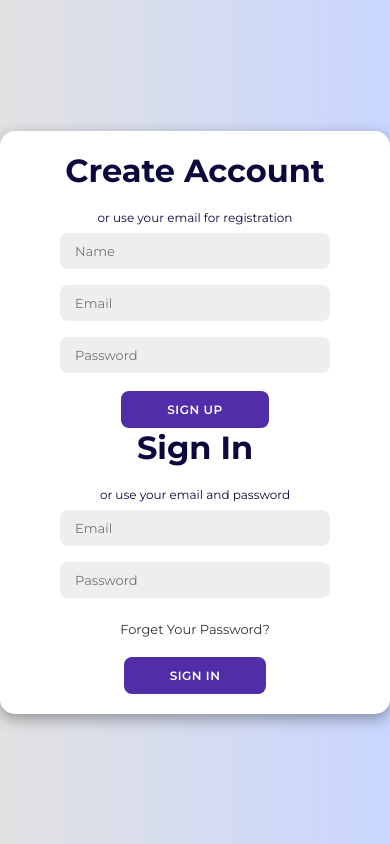
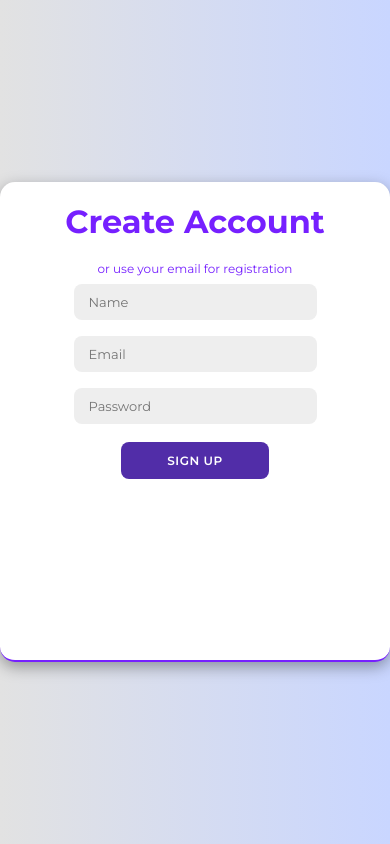
Before and after one commit to majopan/INNOVA-SERVICES-SUPPORT, a React (Create React App) app in the folder innova/: page /register in a window 390 px wide. Built offline with nearby package versions, Linux system fonts and the light colour scheme; a web font is replaced by a local one.

Commit message:
responsive funcional

```diff
--- a/innova/src/components/Elements/Login.jsx
+++ b/innova/src/components/Elements/Login.jsx
@@ -2,11 +2,7 @@ import React, { useState } from "react";
 import "../../style/Login.css";
 
 const Login = () => {
-  const [isActive, setIsActive] = useState(false);
-
-  const handleLoginClick = () => {
-    setIsActive(false);
-  };
+  const [isActive] = useState(false);
 
   return (
     <div className="login-containerr">
@@ -23,15 +19,8 @@ const Login = () => {
         </div>
         <div className="toggle-containerr">
           <div className="toggle">
-            <div className="toggle-panel toggle-left">
+            <div className="toggle-panel toggle-right">
               <h1>Welcome Back!</h1>
-              <p>Enter your personal details to use all of the site's features</p>
-              <button className="hidden" id="login" onClick={handleLoginClick}>
-                Sign In
-              </button>
-            </div>
-            <div className="toggle-panel toggle-right">
-              <h1>Hello, Friend!</h1>
               <p>Log in with your personal details to use all the features of the site</p>
             </div>
           </div>
--- a/innova/src/components/Elements/Register.jsx
+++ b/innova/src/components/Elements/Register.jsx
@@ -1,6 +1,5 @@
 import React, { useState } from "react";
 import "../../style/Register.css";
-
 
 const Login = () => {
   const [isActive, setIsActive] = useState(false);
@@ -9,13 +8,9 @@
     setIsActive(true);
   };
 
-    const handleLoginClick = () => {
-        setIsActive(false);
-    };
-
   return (
     <div className="login-containerr">
-        <div className={`containerr ${isActive ? "active" : ""}`} id="containerr">
+      <div className={`containerr ${isActive ? "active" : "active"}`} id="containerr">
         <div className="form-containerr sign-up">
           <form>
             <h1>Create Account</h1>
@@ -26,28 +21,12 @@
             <button type="button">Sign Up</button>
           </form>
         </div>
-        <div className="form-containerr sign-in">
-            <form>
-            <h1>Sign In</h1>
-            <span>or use your email and password</span>
-            <input type="email" placeholder="Email" />
-            <input type="password" placeholder="Password" />
-            <a href=" #">Forget Your Password?</a>
-            <button type="button">Sign In</button>
-            </form>
-        </div>
         <div className="toggle-containerr">
           <div className="toggle">
             <div className="toggle-panel toggle-left">
               <h1>Welcome Back!</h1>
               <p>Enter your personal details to use all of the site's features</p>
-                <button
-                className="hidden"
-                id="login"
-                onClick={handleLoginClick}
-                >
-                Sign In
-                </button>
+
             </div>
             <div className="toggle-panel toggle-right">
               <h1>Hello, Friend!</h1>
--- a/innova/src/style/Login.css
+++ b/innova/src/style/Login.css
@@ -1,16 +1,13 @@
-/* Elimina las reglas relacionadas con .sign-up y la animación move */
-
-/* Restante estilo */
 @import url('https://fonts.googleapis.com/css2?family=Montserrat:wght@300;400;500;600;700&display=swap');
 
-*{
+* {
     margin: 0;
     padding: 0;
     box-sizing: border-box;
     font-family: 'Montserrat', sans-serif;
 }
 
-.login-containerr {
+.login-containerr  {
     background-color: #c9d6ff;
     background: linear-gradient(to right, #e2e2e2, #c9d6ff);
     display: flex;
@@ -20,7 +17,7 @@
     height: 100vh;
 }
 
-.containerr {
+.containerr  {
     background-color: #fff;
     border-radius: 30px;
     box-shadow: 0 5px 15px rgba(0, 0, 0, 0.35);
@@ -31,25 +28,25 @@
     min-height: 480px;
 }
 
-.containerr p {
+.containerr  p {
     font-size: 14px;
     line-height: 20px;
     letter-spacing: 0.3px;
     margin: 20px 0;
 }
 
-.containerr span {
+.containerr  span {
     font-size: 12px;
 }
 
-.containerr a {
+.containerr  a {
     color: #333;
     font-size: 13px;
     text-decoration: none;
     margin: 15px 0 10px;
 }
 
-.containerr button {
+.containerr  button {
     background-color: #512da8;
     color: #fff;
     font-size: 12px;
@@ -63,12 +60,12 @@
     cursor: pointer;
 }
 
-.containerr button.hidden {
+.containerr  button.hidden {
     background-color: transparent;
     border-color: #fff;
 }
 
-.containerr form {
+.containerr  form {
     background-color: #fff;
     display: flex;
     align-items: center;
@@ -78,7 +75,7 @@
     height: 100%;
 }
 
-.containerr input {
+.email {
     background-color: #eee;
     border: none;
     margin: 8px 0;
@@ -89,7 +86,7 @@
     outline: none;
 }
 
-.form-containerr {
+.form-containerr  {
     position: absolute;
     top: 0;
     height: 100%;
@@ -103,7 +100,7 @@
     z-index: 5;
 }
 
-.toggle-containerr {
+.toggle-containerr  {
     position: absolute;
     top: 0;
     left: 50%;
@@ -153,7 +150,7 @@
 }
 
 @media (max-width: 768px) {
-    .containerr {
+    .containerr  {
         flex-direction: column;
         width: 100%;
         height: auto;
@@ -162,7 +159,7 @@
         min-height: auto;
     }
 
-    .form-containerr {
+    .form-containerr  {
         position: static;
         width: 100%;
         height: auto;
@@ -170,7 +167,7 @@
         opacity: 1 !important;
     }
 
-    .toggle-containerr {
+    .toggle-containerr  {
         display: none;
     }
 
--- a/innova/src/style/Register.css
+++ b/innova/src/style/Register.css
@@ -201,29 +201,15 @@
         height: auto;
         border-radius: 15px;
         padding: 20px;
-        min-height: auto;
     }
 
-    .form-containerr {
-        position: static;
+    .form-containerr, .welcome-back-containerr {
         width: 100%;
         height: auto;
-        transform: none !important;
-        opacity: 1 !important;
+        padding: 20px;
     }
 
-    .toggle-containerr {
-        display: none;
-    }
-
-    .sign-in {
-        left: 0;
-        width: 100%;
-        opacity: 1;
-        z-index: 5;
-    }
-
-    input {
+    .form-containerr input {
         width: 90%;
     }
 }
```
Lines whose indentation alone changed are shown as unchanged.
